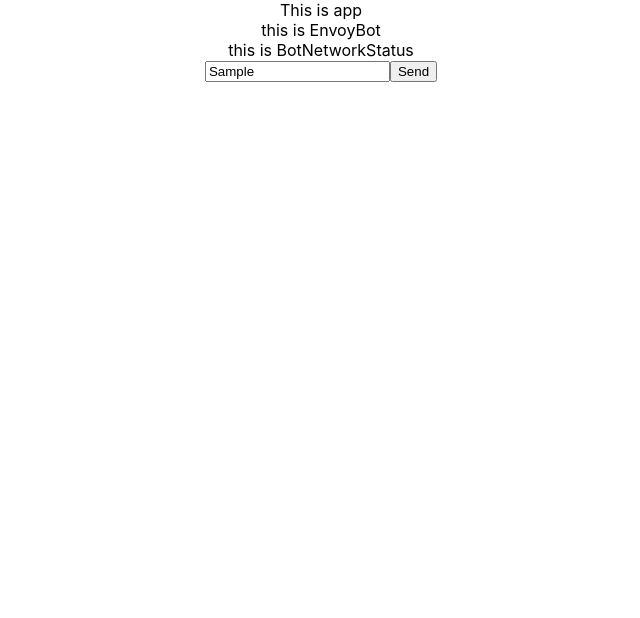
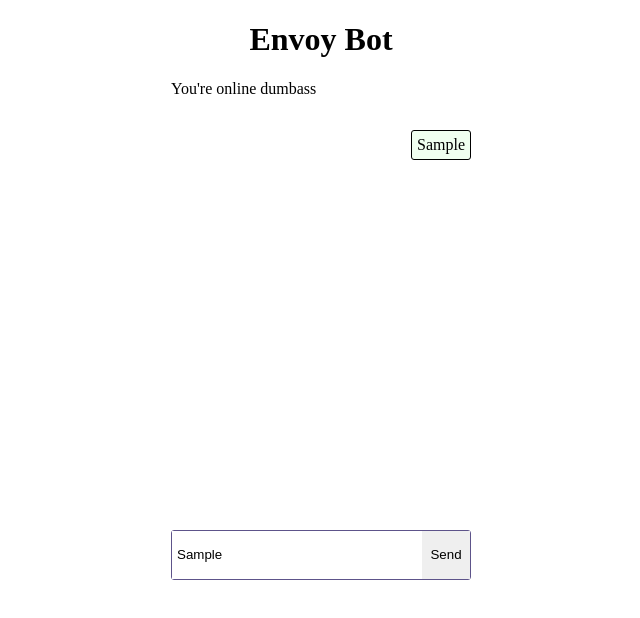
Before and after one commit to dowinterfor6/envoy-bot, a React (Create React App) app in the folder frontend/: page / in a window 1280 px wide. Both pictures are taken after typing "Sample" into the empty fields and a click on the button "Send". Shown: the top 618 px of the page, without its empty margins (319-959 px from the left). Built offline with nearby package versions, Linux system fonts and the light colour scheme; no server answers.

Commit message:
Add basic frontend styling and functionality

```diff
--- a/frontend/src/components/App.jsx
+++ b/frontend/src/components/App.jsx
@@ -3,8 +3,12 @@ import EnvoyBot from './EnvoyBot/EnvoyBot';
 
 function App() {
   return (
-    <div className="App">
-      This is app
+    <div className="app">
+      <header>
+        <h1>
+          Envoy Bot
+        </h1>
+      </header>
       <EnvoyBot />
     </div>
   );
--- a/frontend/src/components/EnvoyBot/BotNetworkStatus.jsx
+++ b/frontend/src/components/EnvoyBot/BotNetworkStatus.jsx
@@ -3,7 +3,7 @@ import React from 'react';
 const BotNetworkStatus = () => {
   return (
     <div className="envoy-bot-network-status">
-      this is BotNetworkStatus
+      You're online dumbass
       {/* <div className="disconnected">
         Disconnected... reconnecting!
       </div>
--- a/frontend/src/components/EnvoyBot/EnvoyBot.jsx
+++ b/frontend/src/components/EnvoyBot/EnvoyBot.jsx
@@ -3,32 +3,46 @@ import { postMessage } from '../../utils/bot_utils';
 import BotNetworkStatus from './BotNetworkStatus';
 
 const EnvoyBot = () => {
+  const currUser = "69420";
   const [textInput, setTextInput] = useState("");
+  const [messages, setMessages] = useState([]);
 
   const handleSubmit = async (e) => {
     e.preventDefault();
     const payload = {
-      "type": "message",
-      "text": textInput,
-      "channel": "websocket",
-      "user": "214124-1414-1111"
+      type: "message",
+      text: textInput,
+      channel: "websocket",
+      user: currUser
     }
-    const res = await postMessage(payload);
-    console.log(res.data);
+    console.log(payload)
+    // TODO: Useful for if there's a significant difference between message sent and response?
+    setMessages([...messages, payload]);
+    // TODO: Handle unsuccessful message?
+    // TODO: Handle typing/loading?
+    // TODO: Lock further input to prevent spam/data getting lost?
+    const { data } = await postMessage(payload);
+    // TODO: Probably try to optimize this?
+    setMessages([...messages, payload, ...data]);
     setTextInput("");
   };
 
   return (
     <section className="envoy-bot-container">
-      this is EnvoyBot
+      {/* TODO: Make this into a generic header */}
       <BotNetworkStatus />
-      <div className="message-list">
-
-      </div>
-      <div className="message-replies">
-
-      </div>
-      <form onSubmit={handleSubmit}>
+      <ul className="message-list">
+        {messages.map(({ type, text, user }, idx) => {
+          return (
+            <li key={`${type}-${idx}`} className={user === currUser ? "user" : "bot"}>
+              <div className="message">
+                {text}
+              </div>
+            </li>
+          )
+        })}
+      </ul>
+      <form onSubmit={handleSubmit} className="input-container">
         <input type="text" placeholder="Ask me something..." onChange={(e) => setTextInput(e.currentTarget.value)} value={textInput}/>
         <button type="submit">Send</button>
       </form>
--- a/frontend/src/stylesheets/components/App.scss
+++ /dev/null
@@ -1,38 +0,0 @@
-.App {
-  text-align: center;
-}
-
-.App-logo {
-  height: 40vmin;
-  pointer-events: none;
-}
-
-@media (prefers-reduced-motion: no-preference) {
-  .App-logo {
-    animation: App-logo-spin infinite 20s linear;
-  }
-}
-
-.App-header {
-  background-color: #282c34;
-  min-height: 100vh;
-  display: flex;
-  flex-direction: column;
-  align-items: center;
-  justify-content: center;
-  font-size: calc(10px + 2vmin);
-  color: white;
-}
-
-.App-link {
-  color: #61dafb;
-}
-
-@keyframes App-logo-spin {
-  from {
-    transform: rotate(0deg);
-  }
-  to {
-    transform: rotate(360deg);
-  }
-}
--- /dev/null
+++ b/frontend/src/stylesheets/components/app.scss
@@ -0,0 +1,7 @@
+.app {
+  header {
+    h1 {
+      text-align: center;
+    }
+  }
+}
--- /dev/null
+++ b/frontend/src/stylesheets/components/envoy-bot.scss
@@ -0,0 +1,63 @@
+.envoy-bot-container {
+  margin: auto;
+  height: 500px;
+  width: 300px;
+  // border: 1px solid rgb(100, 100, 100);
+  display: grid;
+  // Height of header thing, main, input
+  grid-template-rows: 50px 400px 1fr;
+  overflow: hidden;
+
+  .message-list {
+    // TODO: Make scrollbar better lol
+    overflow-y: scroll;
+    margin: 0;
+    list-style: none;
+    padding: 0;
+
+    li {
+      display: flex;
+      justify-content: flex-start;
+      margin-bottom: 2px;
+
+      & > .message {
+        padding: 5px;
+        border: 1px solid black;
+        border-radius: 3px;
+        background-color: rgb(241, 241, 255);
+      }
+
+      &.user {
+        justify-content: flex-end;
+
+        & > .message {
+          border: 1px solid black;
+          border-radius: 3px;
+          background-color: rgb(240, 255, 240);
+        }
+      }
+    }
+  }
+
+  .input-container {
+    border: 1.5px solid rgb(93, 83, 138);
+    border-radius: 3px;
+    display: grid;
+    grid-template-columns: 250px 1fr;
+
+    input {
+      border: 0;
+      height: 100%;
+      padding-left: 5px;
+
+      &:focus {
+        outline: 0;
+      }
+    }
+
+    button {
+      height: 100%;
+      border: 0;
+    }
+  }
+}
--- a/frontend/src/stylesheets/index.scss
+++ b/frontend/src/stylesheets/index.scss
@@ -1,15 +1,6 @@
-@import "./components/App.scss";
+@import "./components/app.scss";
+@import "./components/envoy-bot.scss";
 
-body {
-  margin: 0;
-  font-family: -apple-system, BlinkMacSystemFont, 'Segoe UI', 'Roboto', 'Oxygen',
-    'Ubuntu', 'Cantarell', 'Fira Sans', 'Droid Sans', 'Helvetica Neue',
-    sans-serif;
-  -webkit-font-smoothing: antialiased;
-  -moz-osx-font-smoothing: grayscale;
+* {
+  box-sizing: border-box;
 }
-
-code {
-  font-family: source-code-pro, Menlo, Monaco, Consolas, 'Courier New',
-    monospace;
-}
```
